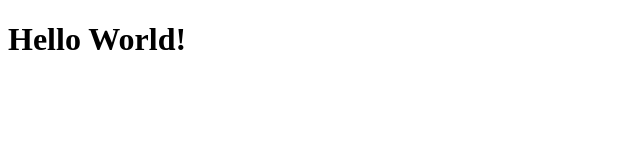
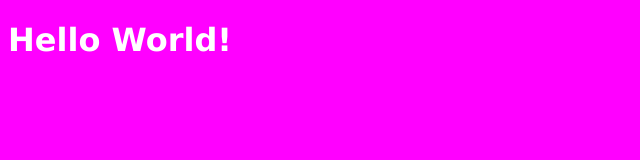
Before and after one commit to Gifarfajar321/coba-gitignore, a plain HTML site: page index.html in a window 1280 px wide. Shown: the whole page, without its empty margins (0-640 px from the left). Drawn offline with Linux system fonts and the light colour scheme.

Commit message:
menghubungkan file css

```diff
--- a/index.html
+++ b/index.html
@@ -4,6 +4,7 @@
   <meta charset="UTF-8">
   <meta name="viewport" content="width=device-width, initial-scale=1.0">
   <title>Document</title>
+  <link rel="stylesheet" href="style.css">
 </head>
 <body>
   <h1>Hello World!</h1>
--- a/style.css
+++ b/style.css
@@ -2,3 +2,7 @@ body{
   background-color: fuchsia;
   font-family: Verdana, Geneva, Tahoma, sans-serif;
 }
+
+h1{
+  color: white;
+}
```
